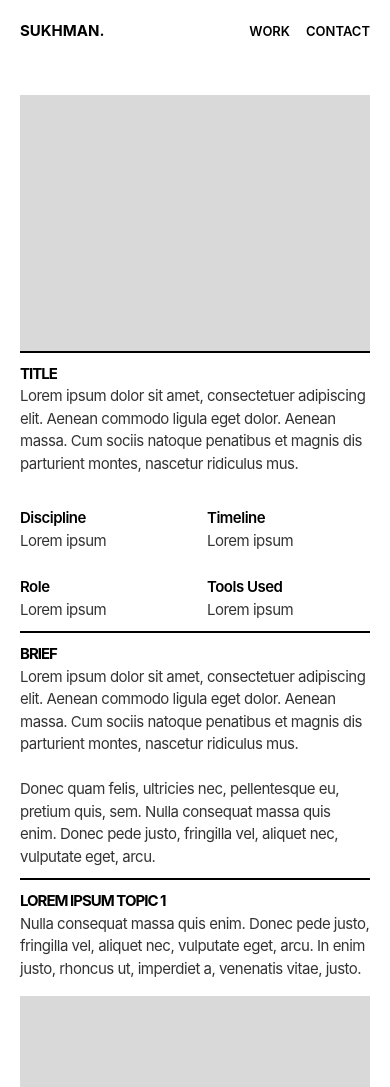
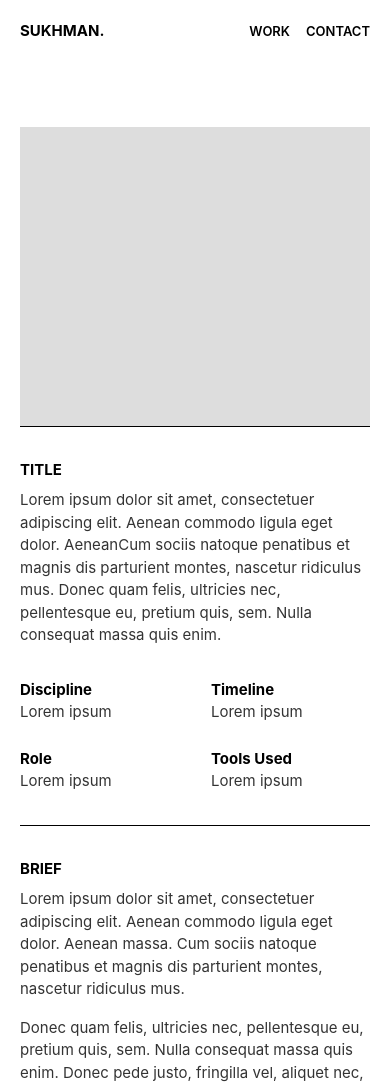
Before and after one commit to sukhman0402/portfolio-website, a Next.js app: page /projects/project-01 in a window 390 px wide. Shown: the top 1087 px of the page. Built offline with nearby package versions, Linux system fonts and the light colour scheme.

Commit message:
Update page.js

```diff
--- a/src/app/projects/[slug]/page.js
+++ b/src/app/projects/[slug]/page.js
@@ -1,6 +1,5 @@
 import { notFound } from "next/navigation";
-import ProjectHeroTop from "@/components/ProjectHeroTop";
-import ProjectTopics from "@/components/ProjectTopics";
+import Header from "@/components/Header";
 import Footer from "@/components/Footer";
 import { projects, getProjectBySlug } from "@/lib/data";
 
@@ -14,23 +13,43 @@ export async function generateMetadata({ params }) {
   return { title: project ? `${project.title} — Sukhman` : "Project — Sukhman" };
 }
 
-// REDESIGN 2026-09-01 — full rebuild against Figma node 179:3614 "Project
-// 01 (D)- Section 1.0", replacing the previous PageTopFramework +
-// CaseStudySections skeleton (design.md §5, "pending your sign-off") for
-// Individual Project pages specifically. Per the brief ("exact visual copy
-// ... interaction of left 'content' section follows the Interaction
-// Reference"), this page no longer uses PageTopFramework at all — the
-// Figma source starts directly at Header -> hero image, with no separate
-// title+index breadcrumb row above it. Scope is intentionally limited to
-// Projects: Individual Research pages (src/app/research/[slug]/page.js)
-// still use the untouched PageTopFramework/CaseStudySections pair, since
-// the brief said "individual project pages," not Research.
-//
-// ProjectHeroTop renders Header + hero image + Title/intro/info-row +
-// Brief (static, ends on a divider). ProjectTopics renders the sticky
-// Contents nav + the repeatable heading/body/image sections below that
-// divider (client component — scrollspy). See both files for exact
-// per-element spacing pulled from the Figma node.
+const FACTS = [
+  { label: "Discipline", key: "discipline" },
+  { label: "Timeline", key: "timeline" },
+  { label: "Role", key: "role" },
+  { label: "Tools Used", key: "tools" },
+];
+
+// Placeholder topics — same shared skeleton for every project until real
+// case-study content replaces it.
+const TOPICS = [
+  {
+    heading: "Lorem Ipsum Topic 1",
+    body: "Nulla consequat massa quis enim. Donec pede justo, fringilla vel, aliquet nec, vulputate eget, arcu. In enim justo, rhoncus ut, imperdiet a, venenatis vitae, justo.",
+    image: true,
+  },
+  {
+    heading: "Lorem Ipsum Topic 2",
+    body: "Nulla consequat massa quis enim. Donec pede justo, fringilla vel, aliquet nec, vulputate eget, arcu. In enim justo, rhoncus ut, imperdiet a, venenatis vitae, justo.",
+    image: false,
+  },
+  {
+    heading: "Lorem Ipsum Topic 3",
+    body: "Nulla consequat massa quis enim. Donec pede justo, fringilla vel, aliquet nec, vulputate eget, arcu. In enim justo, rhoncus ut, imperdiet a, venenatis vitae, justo.",
+    image: true,
+  },
+  {
+    heading: "Lorem Ipsum Topic 4",
+    body: "Nulla consequat massa quis enim. Donec pede justo, fringilla vel, aliquet nec, vulputate eget, arcu. In enim justo, rhoncus ut, imperdiet a, venenatis vitae, justo.",
+    image: false,
+  },
+  {
+    heading: "Lorem Ipsum Topic 5",
+    body: "Nulla consequat massa quis enim. Donec pede justo, fringilla vel, aliquet nec, vulputate eget, arcu. In enim justo, rhoncus ut, imperdiet a, venenatis vitae, justo.",
+    image: false,
+  },
+];
+
 export default async function ProjectPage({ params }) {
   const { slug } = await params;
   const project = getProjectBySlug(slug);
@@ -38,9 +57,91 @@ export default async function ProjectPage({ params }) {
 
   return (
     <>
+      <Header base="/" />
       <main className="flex-1">
-        <ProjectHeroTop project={project} />
-        <ProjectTopics sections={project.sections} />
+        <div className="mx-auto max-w-[1440px] px-5 pt-16 sm:px-[30px] md:pt-24">
+          {/* Hero image */}
+          <div className="h-[300px] w-full border-b border-black bg-[#ddd] md:h-[480px]" />
+
+          {/* Title */}
+          <div className="mt-8">
+            <h2 className="font-bold uppercase tracking-normal">Title</h2>
+            <p className="mt-2 max-w-[1030px] font-normal text-black/80">
+              {project.fullDescription || project.description}
+            </p>
+          </div>
+
+          {/* Facts grid */}
+          <div className="mt-8 grid grid-cols-2 gap-x-8 gap-y-6 md:grid-cols-4">
+            {FACTS.map((f) => (
+              <div key={f.key}>
+                <h3 className="font-bold">{f.label}</h3>
+                <p className="text-black/80">{project[f.key] || "Lorem ipsum"}</p>
+              </div>
+            ))}
+          </div>
+
+          <div className="mt-8 border-t border-black" />
+
+          {/* Brief */}
+          <div className="mt-8">
+            <h2 className="font-bold uppercase tracking-normal">Brief</h2>
+            <p className="mt-2 max-w-[1030px] font-normal text-black/80">
+              Lorem ipsum dolor sit amet, consectetuer adipiscing elit. Aenean
+              commodo ligula eget dolor. Aenean massa. Cum sociis natoque
+              penatibus et magnis dis parturient montes, nascetur ridiculus
+              mus.
+            </p>
+            <p className="mt-4 max-w-[1030px] font-normal text-black/80">
+              Donec quam felis, ultricies nec, pellentesque eu, pretium quis,
+              sem. Nulla consequat massa quis enim. Donec pede justo,
+              fringilla vel, aliquet nec, vulputate eget, arcu.
+            </p>
+          </div>
+
+          {/* The Problem — NEW, same style as Brief */}
+          <div className="mt-8">
+            <h2 className="font-bold uppercase tracking-normal">The Problem</h2>
+            <p className="mt-2 max-w-[1030px] font-normal text-black/80">
+              Lorem ipsum dolor sit amet, consectetuer adipiscing elit. Aenean
+              commodo ligula eget dolor. Aenean massa. Cum sociis natoque
+              penatibus et magnis dis parturient montes, nascetur ridiculus
+              mus.
+            </p>
+          </div>
+
+          {/* Topics: numbered index (left) + content (right) */}
+          <div className="mt-8 grid grid-cols-1 gap-8 border-t border-black pt-8 md:grid-cols-[200px_1fr]">
+            <div className="flex flex-row flex-wrap gap-4 md:sticky md:top-24 md:flex-col md:self-start md:gap-3">
+              {TOPICS.map((t, i) => (
+                <a
+                  key={t.heading}
+                  href={`#topic-${i + 1}`}
+                  className={i === 0 ? "font-bold text-black" : "text-black/40"}
+                >
+                  <span className="mr-2">{String(i + 1).padStart(2, "0")}</span>
+                  Lorem Ipsum
+                </a>
+              ))}
+            </div>
+
+            <div className="flex flex-col gap-10">
+              {TOPICS.map((t, i) => (
+                <section key={t.heading} id={`topic-${i + 1}`}>
+                  <h2 className="font-bold uppercase tracking-normal">
+                    {t.heading}
+                  </h2>
+                  <p className="mt-2 max-w-[1030px] font-normal text-black/80">
+                    {t.body}
+                  </p>
+                  {t.image && (
+                    <div className="mt-4 h-[300px] w-full bg-[#ddd] md:h-[480px]" />
+                  )}
+                </section>
+              ))}
+            </div>
+          </div>
+        </div>
       </main>
       <Footer />
     </>
```
